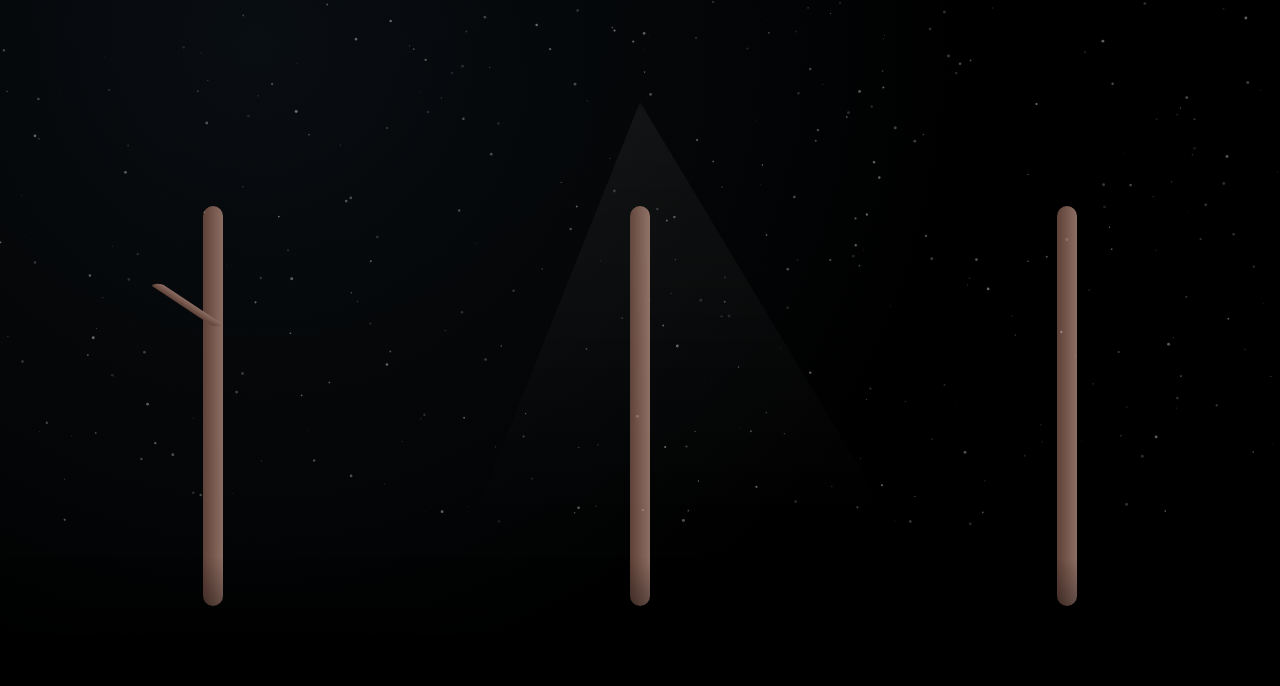
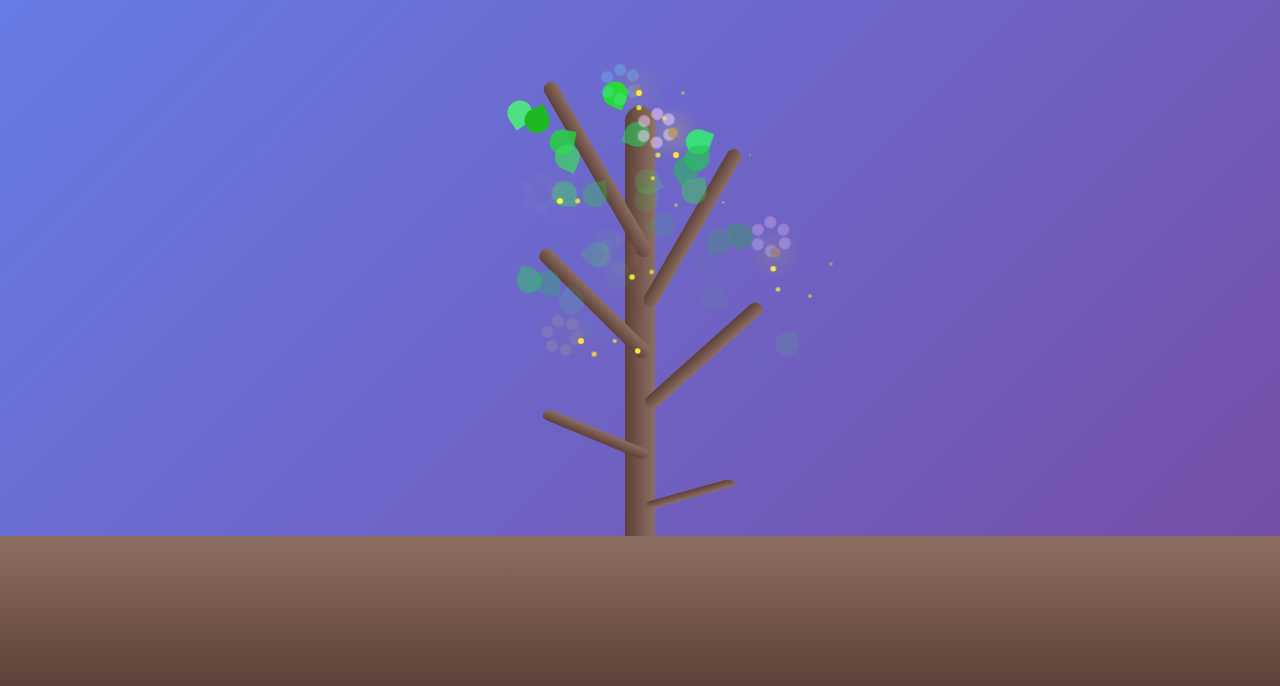
Before and after one commit to helllolll/Long, a plain HTML site: page index.html in a window 1280 px wide. Shown: the part 114-800 px from the top of the page. Drawn offline with Linux system fonts and the light colour scheme.

Commit message:
Update index.html

```diff
--- a/index.html
+++ b/index.html
@@ -3,7 +3,7 @@
 <head>
     <meta charset="UTF-8">
     <meta name="viewport" content="width=device-width, initial-scale=1.0">
-    <title>Cây Hoa Đêm - 20/10</title>
+    <title>Cây Nở Hoa - 20/10</title>
     <style>
         * {
             margin: 0;
@@ -12,7 +12,7 @@
         }
 
         body {
-            background: radial-gradient(circle at 20% 20%, rgba(10,12,15,0.6) 0%, rgba(0,0,0,1) 60%), linear-gradient(180deg, #071018, #0a0f10);
+            background: linear-gradient(135deg, #667eea 0%, #764ba2 100%);
             height: 100vh;
             display: flex;
             justify-content: center;
@@ -29,6 +29,97 @@
             flex-direction: column;
             align-items: center;
             justify-content: center;
+        }
+
+        .ground {
+            position: absolute;
+            bottom: 0;
+            width: 100%;
+            height: 150px;
+            background: linear-gradient(to top, #5d4037, #8d6e63);
+            z-index: 1;
+        }
+
+        .tree-container {
+            position: relative;
+            height: 80%;
+            display: flex;
+            align-items: flex-end;
+        }
+
+        .trunk {
+            width: 30px;
+            background: linear-gradient(to right, #5d4037, #8d6e63);
+            border-radius: 15px;
+            position: relative;
+            transform-origin: bottom;
+        }
+
+        .branch {
+            position: absolute;
+            background: linear-gradient(to right, #5d4037, #8d6e63);
+            border-radius: 8px;
+            transform-origin: bottom;
+        }
+
+        .leaf {
+            position: absolute;
+            width: 25px;
+            height: 25px;
+            background: #4caf50;
+            border-radius: 50% 0 50% 50%;
+            transform-origin: center;
+            opacity: 0;
+        }
+
+        .flower {
+            position: absolute;
+            width: 35px;
+            height: 35px;
+            border-radius: 50%;
+            opacity: 0;
+            display: flex;
+            justify-content: center;
+            align-items: center;
+            filter: brightness(1.3);
+            z-index: 10;
+        }
+
+        .petal {
+            position: absolute;
+            width: 12px;
+            height: 12px;
+            border-radius: 50%;
+            background: #ffeb3b;
+            animation: petalFloat 3s ease-in-out infinite;
+        }
+
+        .flower-center {
+            width: 10px;
+            height: 10px;
+            border-radius: 50%;
+            background: #ff9800;
+            z-index: 2;
+        }
+
+        .glow {
+            position: absolute;
+            width: 50px;
+            height: 50px;
+            border-radius: 50%;
+            background: radial-gradient(circle, rgba(255,255,0,0.4) 0%, rgba(255,255,0,0) 70%);
+            opacity: 0;
+            animation: glowPulse 2s ease-in-out infinite;
+        }
+
+        .particle {
+            position: absolute;
+            width: 6px;
+            height: 6px;
+            border-radius: 50%;
+            background: #ffeb3b;
+            opacity: 0;
+            pointer-events: none;
         }
 
         .message {
@@ -52,127 +143,6 @@
             opacity: 0;
             text-shadow: 1px 1px 2px rgba(0,0,0,0.5);
             z-index: 100;
-        }
-
-        .trees-container {
-            position: relative;
-            width: 100%;
-            height: 80%;
-            display: flex;
-            justify-content: space-around;
-            align-items: flex-end;
-        }
-
-        .tree-container {
-            position: relative;
-            height: 100%;
-            display: flex;
-            align-items: flex-end;
-        }
-
-        .trunk {
-            width: 20px;
-            background: linear-gradient(to right, #5d4037, #8d6e63);
-            border-radius: 10px;
-            position: relative;
-            transform-origin: bottom;
-            transform: scaleY(0);
-        }
-
-        .branch {
-            position: absolute;
-            background: linear-gradient(to right, #5d4037, #8d6e63);
-            border-radius: 6px;
-            transform-origin: bottom;
-        }
-
-        .leaf {
-            position: absolute;
-            width: 20px;
-            height: 20px;
-            background: #4caf50;
-            border-radius: 50% 0 50% 50%;
-            transform-origin: center;
-            opacity: 0;
-        }
-
-        .flower {
-            position: absolute;
-            width: 30px;
-            height: 30px;
-            border-radius: 50%;
-            opacity: 0;
-            display: flex;
-            justify-content: center;
-            align-items: center;
-            filter: brightness(1.3);
-            z-index: 10;
-        }
-
-        .petal {
-            position: absolute;
-            width: 10px;
-            height: 10px;
-            border-radius: 50%;
-            background: #ffeb3b;
-            animation: petalFloat 3s ease-in-out infinite;
-        }
-
-        .flower-center {
-            width: 8px;
-            height: 8px;
-            border-radius: 50%;
-            background: #ff9800;
-            z-index: 2;
-        }
-
-        .glow {
-            position: absolute;
-            width: 40px;
-            height: 40px;
-            border-radius: 50%;
-            background: radial-gradient(circle, rgba(255,255,0,0.4) 0%, rgba(255,255,0,0) 70%);
-            opacity: 0;
-            animation: glowPulse 2s ease-in-out infinite;
-        }
-
-        .particle {
-            position: absolute;
-            width: 4px;
-            height: 4px;
-            border-radius: 50%;
-            background: #ffffff;
-            opacity: 0;
-            pointer-events: none;
-        }
-
-        .stars {
-            position: absolute;
-            inset: 0;
-            pointer-events: none;
-        }
-
-        .spotlight {
-            position: absolute;
-            width: 420px;
-            height: 420px;
-            left: 50%;
-            transform: translateX(-40%) translateY(-20%);
-            bottom: 10%;
-            pointer-events: none;
-            mix-blend-mode: screen;
-            filter: blur(6px);
-            clip-path: polygon(40% 0%, 100% 100%, 0% 100%);
-            background: linear-gradient(180deg, rgba(255,255,230,0.06) 0%, rgba(255,255,255,0.02) 60%, rgba(0,0,0,0) 100%);
-            opacity: 0.9;
-        }
-
-        .vignette {
-            position: absolute;
-            inset: auto 0 0 0;
-            height: 16%;
-            background: linear-gradient(180deg, rgba(0,0,0,0), rgba(0,0,0,0.85));
-            pointer-events: none;
         }
 
         @keyframes growTree {
@@ -243,25 +213,6 @@
                 text-shadow: 2px 2px 20px rgba(255,255,255,0.8);
             }
         }
-
-        @media (max-width: 720px) {
-            .message {
-                font-size: 2rem;
-            }
-
-            .sub-message {
-                font-size: 1.2rem;
-            }
-
-            .trees-container {
-                flex-direction: column;
-                align-items: center;
-            }
-
-            .tree-container {
-                margin-bottom: 20px;
-            }
-        }
     </style>
 </head>
 <body>
@@ -269,38 +220,49 @@
         <div class="message">Chúc Mừng 20/10!</div>
         <div class="sub-message">Gửi đến những người phụ nữ tuyệt vời</div>
 
-        <div class="trees-container">
-            <div class="tree-container">
-                <div class="trunk" id="tree1"></div>
-            </div>
-            <div class="tree-container">
-                <div class="trunk" id="tree2"></div>
-            </div>
-            <div class="tree-container">
-                <div class="trunk" id="tree3"></div>
-            </div>
+        <div class="tree-container">
+            <div class="trunk" id="mainTrunk"></div>
         </div>
 
-        <canvas class="stars" id="stars"></canvas>
-        <div class="spotlight"></div>
-        <div class="vignette"></div>
+        <div class="ground"></div>
     </div>
 
     <script>
-        // Tạo các cây
-        function createTree(treeId, branchConfig) {
-            const trunk = document.getElementById(treeId);
-            const container = document.querySelector('.trees-container');
+        // Tạo cây chính
+        function createMainTree() {
+            const trunk = document.getElementById('mainTrunk');
+            const container = document.querySelector('.tree-container');
 
             // Đặt chiều cao thân cây
-            trunk.style.height = '400px';
+            trunk.style.height = '500px';
 
             // Tạo các cành chính
-            branchConfig.forEach((branch, index) => {
+            const mainBranches = [
+                { height: 200, rotate: -30, position: 0.7 },
+                { height: 180, rotate: 30, position: 0.6 },
+                { height: 150, rotate: -45, position: 0.5 },
+                { height: 160, rotate: 45, position: 0.4 },
+                { height: 120, rotate: -60, position: 0.3 },
+                { height: 100, rotate: 60, position: 0.2 }
+            ];
+
+            // Tạo cành và hoa
+            mainBranches.forEach((branch, index) => {
                 setTimeout(() => {
                     createBranch(trunk, branch.height, branch.rotate, branch.position, index);
-                }, 1500 + index * 500);
+                }, 1000 + index * 300);
             });
+
+            // Hiển thị thông điệp
+            setTimeout(() => {
+                document.querySelector('.message').style.opacity = '1';
+                document.querySelector('.message').style.transition = 'opacity 2s ease-in';
+            }, 3000);
+
+            setTimeout(() => {
+                document.querySelector('.sub-message').style.opacity = '1';
+                document.querySelector('.sub-message').style.transition = 'opacity 2s ease-in';
+            }, 4000);
         }
 
         // Tạo cành cây
@@ -309,9 +271,9 @@
             branch.className = 'branch';
 
             branch.style.height = height + 'px';
-            branch.style.width = '12px';
+            branch.style.width = '15px';
             branch.style.left = '50%';
-            branch.style.bottom = (position * 400) + 'px';
+            branch.style.bottom = (position * 500) + 'px';
             branch.style.transform = `scaleY(0) rotate(${rotate}deg)`;
             branch.style.setProperty('--start-rotate', rotate + 'deg');
             branch.style.setProperty('--end-rotate', rotate + 'deg');
@@ -320,20 +282,20 @@
 
             // Animation mọc cành
             setTimeout(() => {
-                branch.style.transition = 'transform 2s ease-out';
+                branch.style.transition = 'transform 1.5s ease-out';
                 branch.style.transform = `scaleY(1) rotate(${rotate}deg)`;
 
                 // Tạo lá và hoa sau khi cành mọc
                 setTimeout(() => {
                     createLeaves(branch, height);
                     createFlowers(branch, branchIndex);
-                }, 1000);
-            }, 200);
+                }, 800);
+            }, 100);
         }
 
         // Tạo lá
         function createLeaves(branch, branchHeight) {
-            const leafCount = Math.floor(branchHeight / 20);
+            const leafCount = Math.floor(branchHeight / 15);
 
             for (let i = 0; i < leafCount; i++) {
                 const leaf = document.createElement('div');
@@ -341,7 +303,7 @@
 
                 const position = (i / leafCount) * branchHeight;
                 const side = Math.random() > 0.5 ? 1 : -1;
-                const distance = 15 + Math.random() * 25;
+                const distance = 20 + Math.random() * 30;
 
                 leaf.style.left = (side * distance) + 'px';
                 leaf.style.top = position + 'px';
@@ -352,15 +314,15 @@
 
                 // Animation lá xuất hiện
                 setTimeout(() => {
-                    leaf.style.transition = 'opacity 1.5s ease-in, transform 1.5s ease-in';
+                    leaf.style.transition = 'opacity 1s ease-in, transform 1s ease-in';
                     leaf.style.opacity = '1';
-                }, i * 150);
+                }, i * 100);
             }
         }
 
         // Tạo hoa
         function createFlowers(branch, branchIndex) {
-            const flowerCount = 2 + Math.floor(Math.random() * 3);
+            const flowerCount = 3 + Math.floor(Math.random() * 3);
             const flowerColors = ['#ff6b6b', '#ffd93d', '#6bcf7f', '#4ecdc4', '#ff9ff3'];
 
             for (let i = 0; i < flowerCount; i++) {
@@ -370,7 +332,7 @@
 
                     const position = 30 + Math.random() * (parseInt(branch.style.height) - 60);
                     const side = Math.random() > 0.5 ? 1 : -1;
-                    const distance = 30 + Math.random() * 30;
+                    const distance = 40 + Math.random() * 40;
                     const color = flowerColors[Math.floor(Math.random() * flowerColors.length)];
 
                     flower.style.left = (side * distance) + 'px';
@@ -382,7 +344,7 @@
                         petal.className = 'petal';
 
                         const angle = (j * 60) * Math.PI / 180;
-                        const petalDistance = 12;
+                        const petalDistance = 15;
 
                         petal.style.left = (Math.cos(angle) * petalDistance) + 'px';
                         petal.style.top = (Math.sin(angle) * petalDistance) + 'px';
@@ -406,22 +368,22 @@
 
                     // Animation hoa nở
                     setTimeout(() => {
-                        flower.style.transition = 'opacity 2s ease-in, transform 2s ease-in';
+                        flower.style.transition = 'opacity 1.5s ease-in, transform 1.5s ease-in';
                         flower.style.opacity = '1';
                         flower.style.transform = 'scale(1)';
 
                         // Tạo hiệu ứng hạt phấn tỏa sáng
                         createPollenEffect(flower);
 
-                    }, 300);
+                    }, 200);
 
-                }, i * 600);
+                }, i * 400);
             }
         }
 
         // Tạo hiệu ứng hạt phấn tỏa sáng
         function createPollenEffect(flower) {
-            const particleCount = 6;
+            const particleCount = 8;
             const rect = flower.getBoundingClientRect();
             const centerX = rect.left + rect.width / 2;
             const centerY = rect.top + rect.height / 2;
@@ -432,7 +394,7 @@
                     particle.className = 'particle';
 
                     const angle = (i / particleCount) * Math.PI * 2;
-                    const distance = 60 + Math.random() * 30;
+                    const distance = 80 + Math.random() * 40;
                     const tx = Math.cos(angle) * distance;
                     const ty = Math.sin(angle) * distance;
 
@@ -440,12 +402,12 @@
                     particle.style.top = centerY + 'px';
                     particle.style.setProperty('--tx', tx + 'px');
                     particle.style.setProperty('--ty', ty + 'px');
-                    particle.style.background = `hsl(${50 + Math.random() * 20}, 100%, 90%)`;
+                    particle.style.background = `hsl(${50 + Math.random() * 20}, 100%, 60%)`;
 
                     document.body.appendChild(particle);
 
                     // Animation hạt phấn
-                    particle.style.animation = `particleFloat 3s ease-out forwards`;
+                    particle.style.animation = `particleFloat 2s ease-out forwards`;
                     particle.style.animationDelay = (i * 0.1) + 's';
 
                     // Xóa hạt phấn sau animation
@@ -453,102 +415,26 @@
                         if (particle.parentNode) {
                             particle.parentNode.removeChild(particle);
                         }
-                    }, 3000);
+                    }, 2000);
 
-                }, i * 150);
+                }, i * 100);
             }
-        }
-
-        // Tạo các ngôi sao nền
-        function createStars() {
-            const starsCanvas = document.getElementById('stars');
-            const ctx = starsCanvas.getContext('2d');
-
-            function resizeCanvas() {
-                starsCanvas.width = window.innerWidth;
-                starsCanvas.height = window.innerHeight;
-                drawStars();
-            }
-
-            function drawStars() {
-                const W = starsCanvas.width, H = starsCanvas.height;
-                ctx.clearRect(0, 0, W, H);
-
-                // Tạo các ngôi sao nhỏ
-                for (let i = 0; i < 500; i++) {
-                    const x = Math.random() * W;
-                    const y = Math.random() * H * 0.8;
-                    const r = Math.random() * 1.5;
-                    const a = Math.random() * 0.8;
-                    ctx.fillStyle = `rgba(255, 255, 255, ${0.1 + Math.random() * 0.3})`;
-                    ctx.beginPath();
-                    ctx.arc(x, y, r, 0, Math.PI * 2);
-                    ctx.fill();
-                }
-            }
-
-            window.addEventListener('resize', resizeCanvas);
-            resizeCanvas();
         }
 
         // Bắt đầu animation khi trang load
         window.onload = function() {
-            // Tạo các ngôi sao nền
-            createStars();
+            const trunk = document.getElementById('mainTrunk');
 
-            // Cấu hình các cây
-            const treeConfigs = [
-                // Cây 1
-                [
-                    { height: 150, rotate: -25, position: 0.7 },
-                    { height: 130, rotate: 25, position: 0.6 },
-                    { height: 100, rotate: -35, position: 0.4 },
-                    { height: 80, rotate: 35, position: 0.3 }
-                ],
-                // Cây 2
-                [
-                    { height: 180, rotate: -30, position: 0.7 },
-                    { height: 160, rotate: 30, position: 0.6 },
-                    { height: 120, rotate: -40, position: 0.5 },
-                    { height: 100, rotate: 40, position: 0.4 },
-                    { height: 80, rotate: -50, position: 0.2 }
-                ],
-                // Cây 3
-                [
-                    { height: 140, rotate: -20, position: 0.7 },
-                    { height: 120, rotate: 20, position: 0.6 },
-                    { height: 90, rotate: -30, position: 0.4 },
-                    { height: 70, rotate: 30, position: 0.3 }
-                ]
-            ];
+            // Animation thân cây mọc lên
+            setTimeout(() => {
+                trunk.style.transition = 'transform 2s ease-out';
+                trunk.style.transform = 'scaleY(1)';
 
-            // Tạo các cây
-            const trees = ['tree1', 'tree2', 'tree3'];
-            trees.forEach((treeId, index) => {
-                const trunk = document.getElementById(treeId);
-
-                // Animation thân cây mọc lên
+                // Tạo cành sau khi thân mọc
                 setTimeout(() => {
-                    trunk.style.transition = 'transform 3s ease-out';
-                    trunk.style.transform = 'scaleY(1)';
-
-                    // Tạo cành sau khi thân mọc
-                    setTimeout(() => {
-                        createTree(treeId, treeConfigs[index]);
-                    }, 2000);
-                }, 1000 + index * 500);
-            });
-
-            // Hiển thị thông điệp
-            setTimeout(() => {
-                document.querySelector('.message').style.opacity = '1';
-                document.querySelector('.message').style.transition = 'opacity 2s ease-in';
-            }, 5000);
-
-            setTimeout(() => {
-                document.querySelector('.sub-message').style.opacity = '1';
-                document.querySelector('.sub-message').style.transition = 'opacity 2s ease-in';
-            }, 6000);
+                    createMainTree();
+                }, 1500);
+            }, 500);
         };
     </script>
 </body>
```
